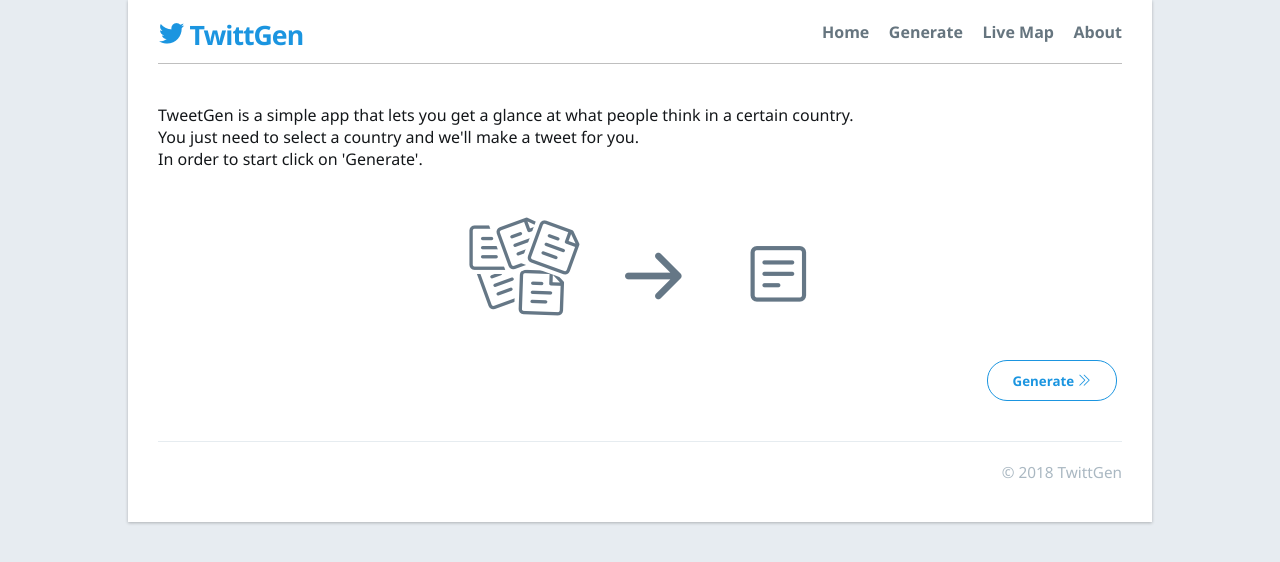
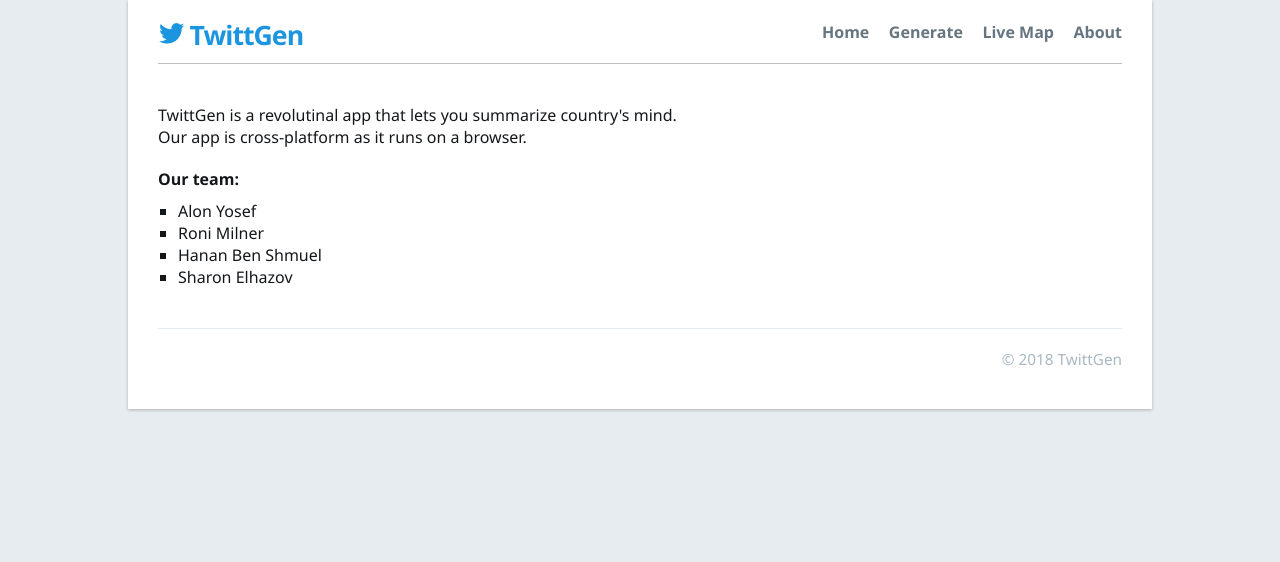
Before and after one commit to sharon77242/Tweets, an Angular app in the folder Web/: page /About in a window 1280 px wide. Before the commit this address led to /Main. Shown: the top 562 px of the page. Built offline with nearby package versions, Linux system fonts and the light colour scheme.

Commit message:
Add About component. Fix cursor pointer in links in menu

```diff
--- /dev/null
+++ b/Web/src/app/about/about.component.css
@@ -0,0 +1,5 @@
+ul {
+ padding-top: 10px;
+ margin-left: 20px;
+ list-style-type: square;
+}
--- /dev/null
+++ b/Web/src/app/about/about.component.html
@@ -0,0 +1,15 @@
+<p>
+    TwittGen is a revolutinal app that lets you summarize country's mind.<br>
+    Our app is cross-platform as it runs on a browser.
+</p>
+
+<div style="margin-top: 20px;">
+    <strong>Our team:</strong>
+
+    <ul>
+        <li>Alon Yosef</li>
+        <li>Roni Milner</li>
+        <li>Hanan Ben Shmuel</li>
+        <li>Sharon Elhazov</li>
+    </ul>
+</div>
--- /dev/null
+++ b/Web/src/app/about/about.component.ts
@@ -0,0 +1,15 @@
+import { Component, OnInit } from '@angular/core';
+
+@Component({
+  selector: 'app-about',
+  templateUrl: './about.component.html',
+  styleUrls: ['./about.component.css']
+})
+export class AboutComponent implements OnInit {
+
+  constructor() { }
+
+  ngOnInit() {
+  }
+
+}
--- a/Web/src/app/app.component.css
+++ b/Web/src/app/app.component.css
@@ -40,7 +40,6 @@
 
 .menu li {
     height: 30px;
-    cursor: pointer;
     border-bottom: 2px solid #fff;
 }
 
--- a/Web/src/app/app.component.ts
+++ b/Web/src/app/app.component.ts
@@ -10,6 +10,6 @@
     { title: 'Home', url: '/Main' },
     { title: 'Generate', url: '/Generate' },
     { title: 'Live Map', url: '/LiveMap' },
-    { title: 'About', url: '#' }
+    { title: 'About', url: '/About' }
   ]
 }
```
Also changed, not shown: Web/src/app/app.module.ts (+7 -1 lines), 1 other file (tests, documents, lock files or other folders).
